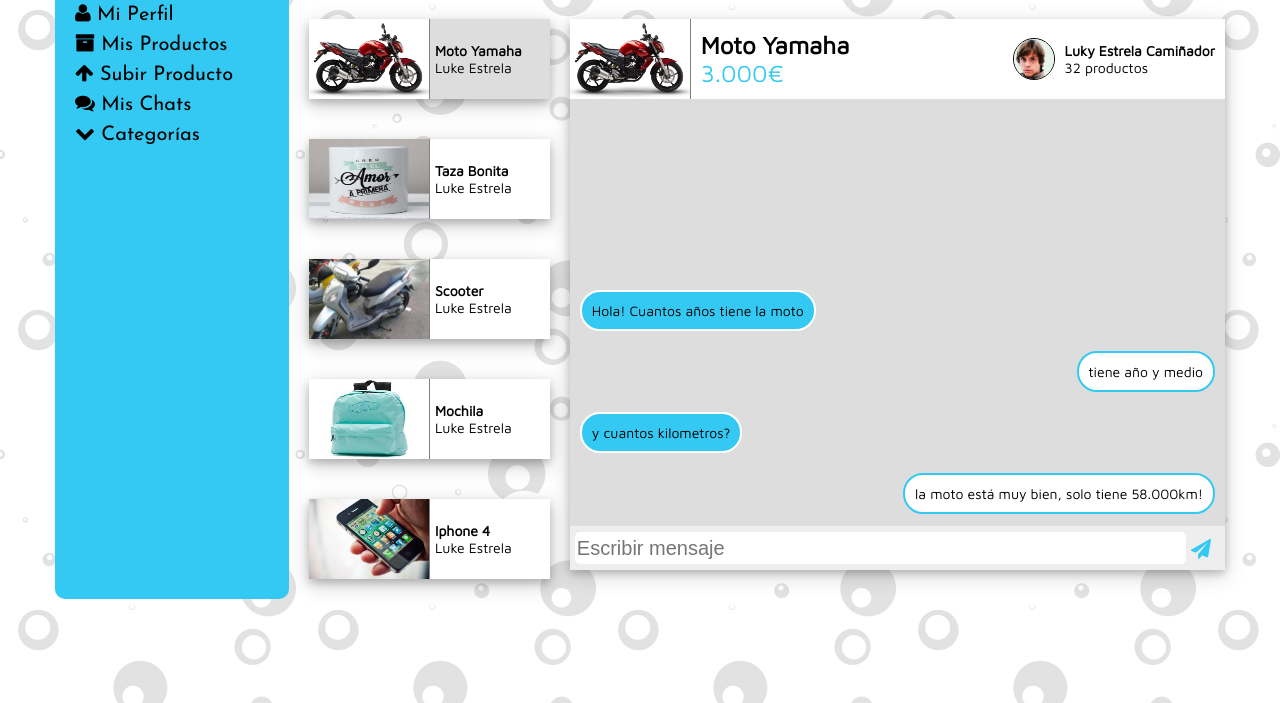
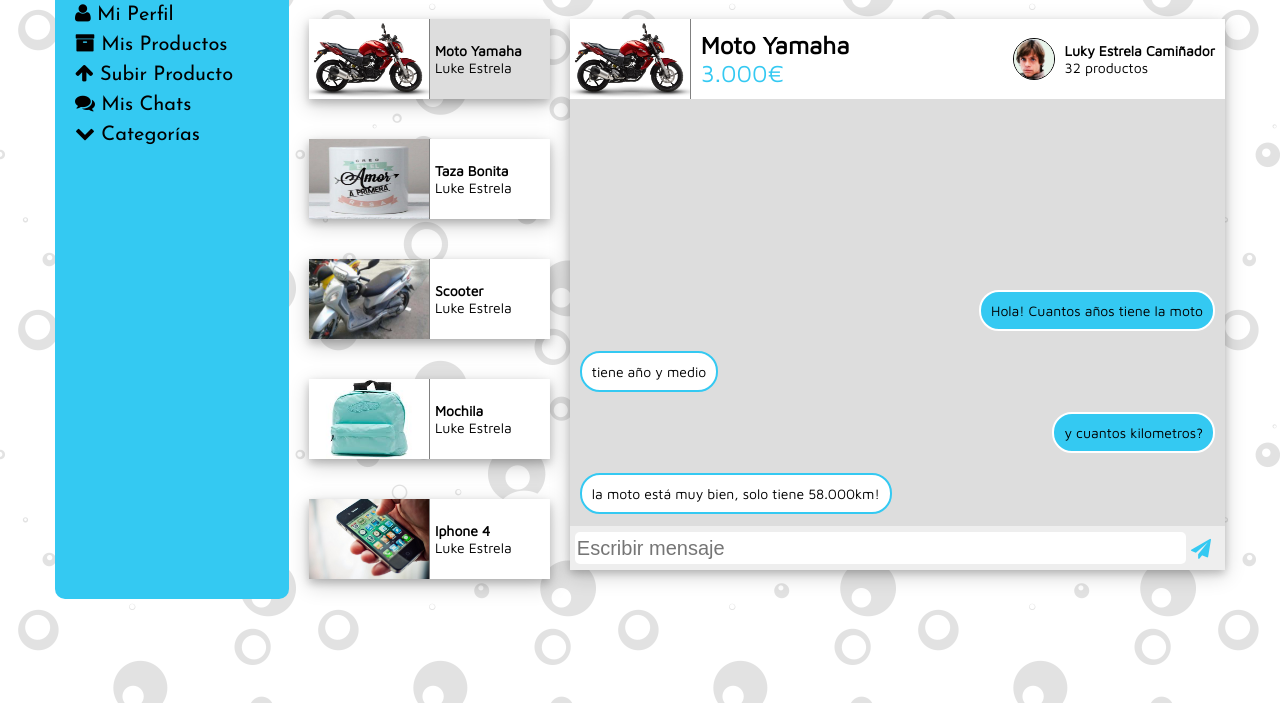
Before and after one commit to ddduran95/BubbleBuying, a PHP site: page /chat.html in a window 1280 px wide. Shown: the part 97-800 px from the top of the page. Run offline with PHP 8.4, Linux system fonts and the light colour scheme.

Commit message:
cambio chat

```diff
--- a/style.css
+++ b/style.css
@@ -225,13 +225,13 @@ header {
   text-align: right;
   background-color:#34C9F2;
   border: solid 2px white;
-  align-self: flex-start;;
+  align-self: flex-end;
 }
 .cuerpo_chat .left{
    text-align: left;
    background-color: white;
    border: solid 2px #34C9F2;
-   align-self: flex-end;
+   align-self: flex-start;
 }
 .caja_texto_chat{
   height: 44px;
```
